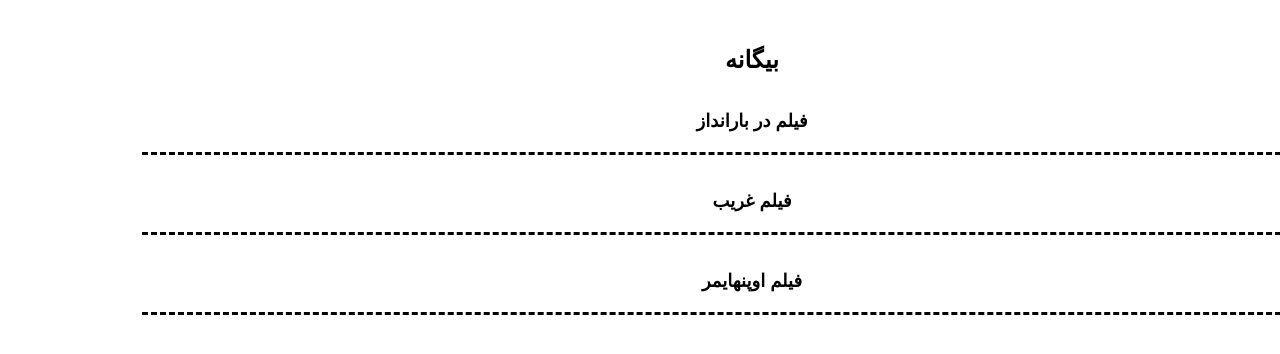
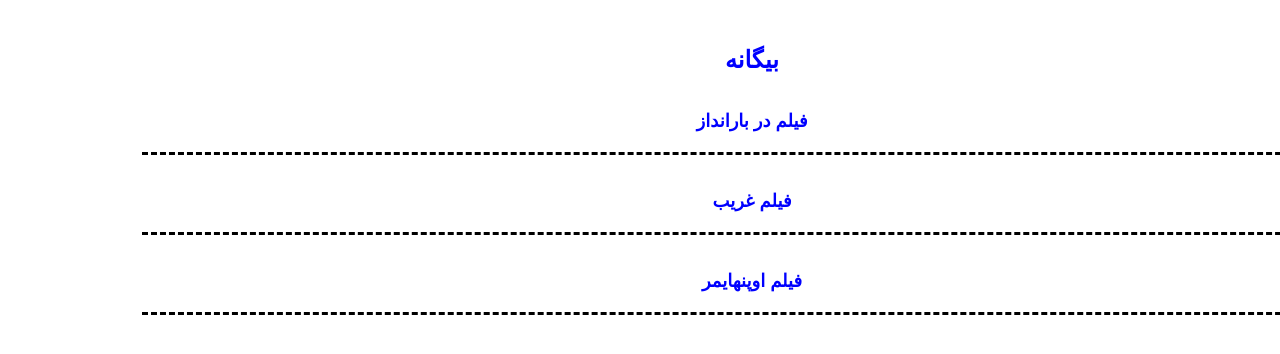
Before and after one commit to darkblog/darkblog.github.io, a Jekyll site: the page built from index.html, in a window 1280 px wide. Shown: the top 354 px of the page. Built offline with Jekyll 4.4.1, drawn with Linux system fonts in a browser that asks for light colours.

Commit message:
Update index.html

```diff
--- a/_layouts/index.html
+++ b/_layouts/index.html
@@ -6,7 +6,7 @@
 <title>بیگانه</title>
 <meta name="description" content="بیگانه">
 <link rel="canonical" href="{{ page.url | replace:'index.html','' | prepend: site.baseurl | prepend: site.url }}">
-<style amp-boilerplate>body{font-family:sans-serif;margin:auto;padding:30px;text-align:center}h1{font-size:x-large}h2{font-size:large;padding:20px;border-bottom:dashed black}a{color:black;text-decoration:none}</style>
+<style amp-boilerplate>body{font-family:sans-serif;margin:auto;padding:30px;text-align:center}h1{font-size:x-large}h2{font-size:large;padding:20px;border-bottom:dashed black}a{color:blue;text-decoration:none}</style>
 </head>
 <body>
 <header>
```
